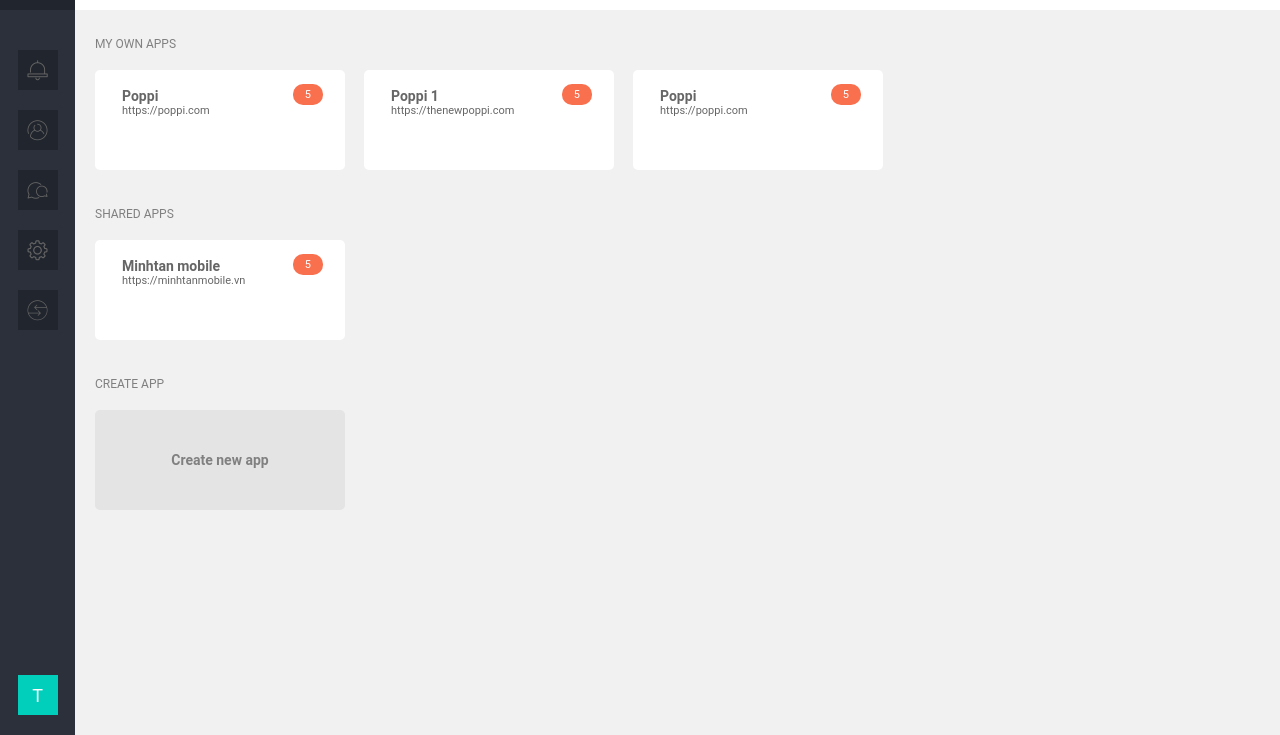
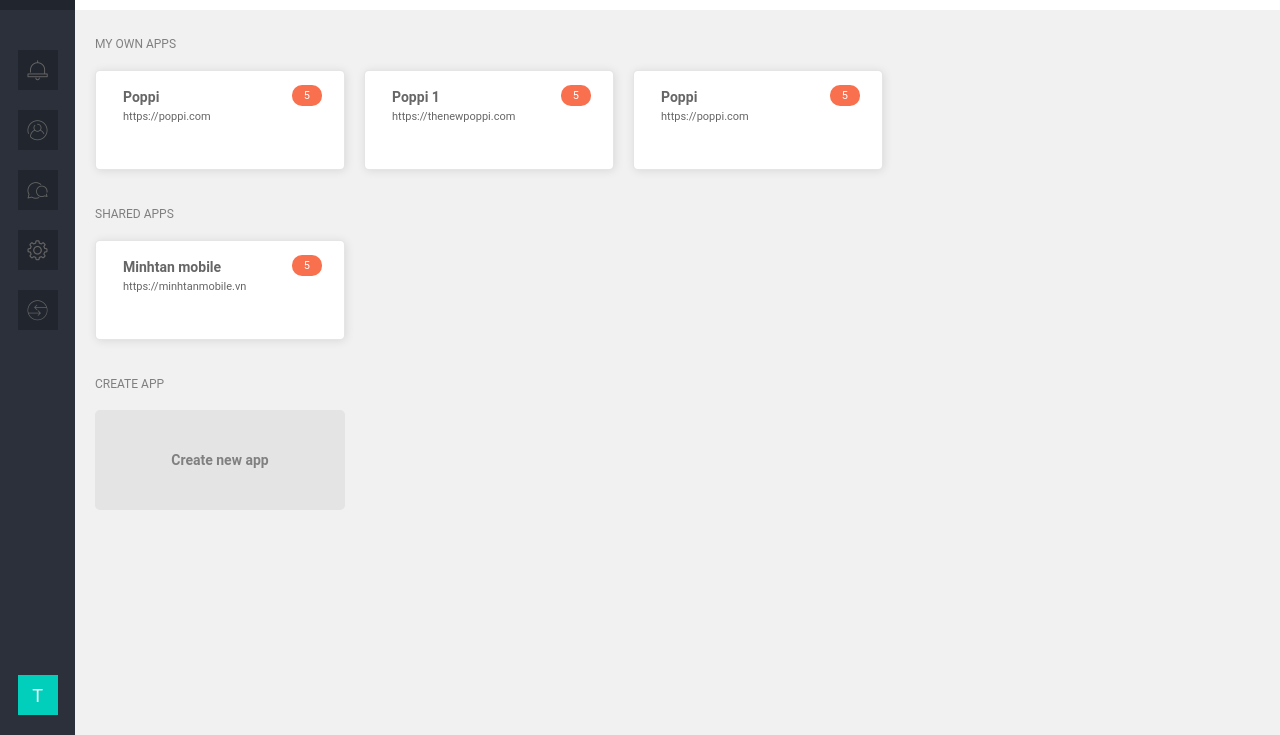
Before and after one commit to zigvy-intern/tuan-xuan-chat, a plain HTML site: page public/switchapps.html in a window 1280 px wide. Shown: the part 65-800 px from the top of the page. Drawn offline with Linux system fonts and the light colour scheme; files whose address does not match are found by name.

Commit message:
Fix style switchapps.html

```diff
--- a/public/assets/style/style-switchapps.css
+++ b/public/assets/style/style-switchapps.css
@@ -69,6 +69,7 @@
 
 .switch__item-title {
     margin-top: 0;
+    margin-bottom: 5px;
     font-size: 14px;
     color: #666666;
     font-weight: bold;
@@ -86,7 +87,7 @@
 }
 
 .switch__item:hover,
-.switch__item:hover .switch__item-title {
+.switch__item:hover .switch__item-title, .switch__item:hover .switch__item-url {
     background-color: #01CEBB;
     color: #fff;
 }
--- a/public/switchapps.html
+++ b/public/switchapps.html
@@ -39,17 +39,17 @@
         <section>
             <div class="switch__title">MY OWN APPS</div>
             <div class="flex--row">
-                <div class="switch__item">
+                <div class="switch__item border-box">
                     <h3 class="switch__item-title">Poppi</h3>
                     <span class="switch__item-noti">5</span>
                     <span class="switch__item-url">https://poppi.com</span>
                 </div>
-                <div class="switch__item">
+                <div class="switch__item border-box">
                     <h3 class="switch__item-title">Poppi 1</h3>
                     <span class="switch__item-noti">5</span>
                     <span class="switch__item-url">https://thenewpoppi.com</span>
                 </div>
-                <div class="switch__item">
+                <div class="switch__item border-box">
                     <h3 class="switch__item-title">Poppi</h3>
                     <span class="switch__item-noti">5</span>
                     <span class="switch__item-url">https://poppi.com</span>
@@ -59,7 +59,7 @@
         <section>
             <div class="switch__title">SHARED APPS</div>
             <div class="flex--row">
-                <div class="switch__item">
+                <div class="switch__item border-box">
                     <h3 class="switch__item-title">Minhtan mobile </h3>
                     <span class="switch__item-noti">5</span>
                     <span class="switch__item-url">https://minhtanmobile.vn</span>
```
Also changed, not shown: public/assets/style/font-icomoon.css (line endings or trailing spaces).
